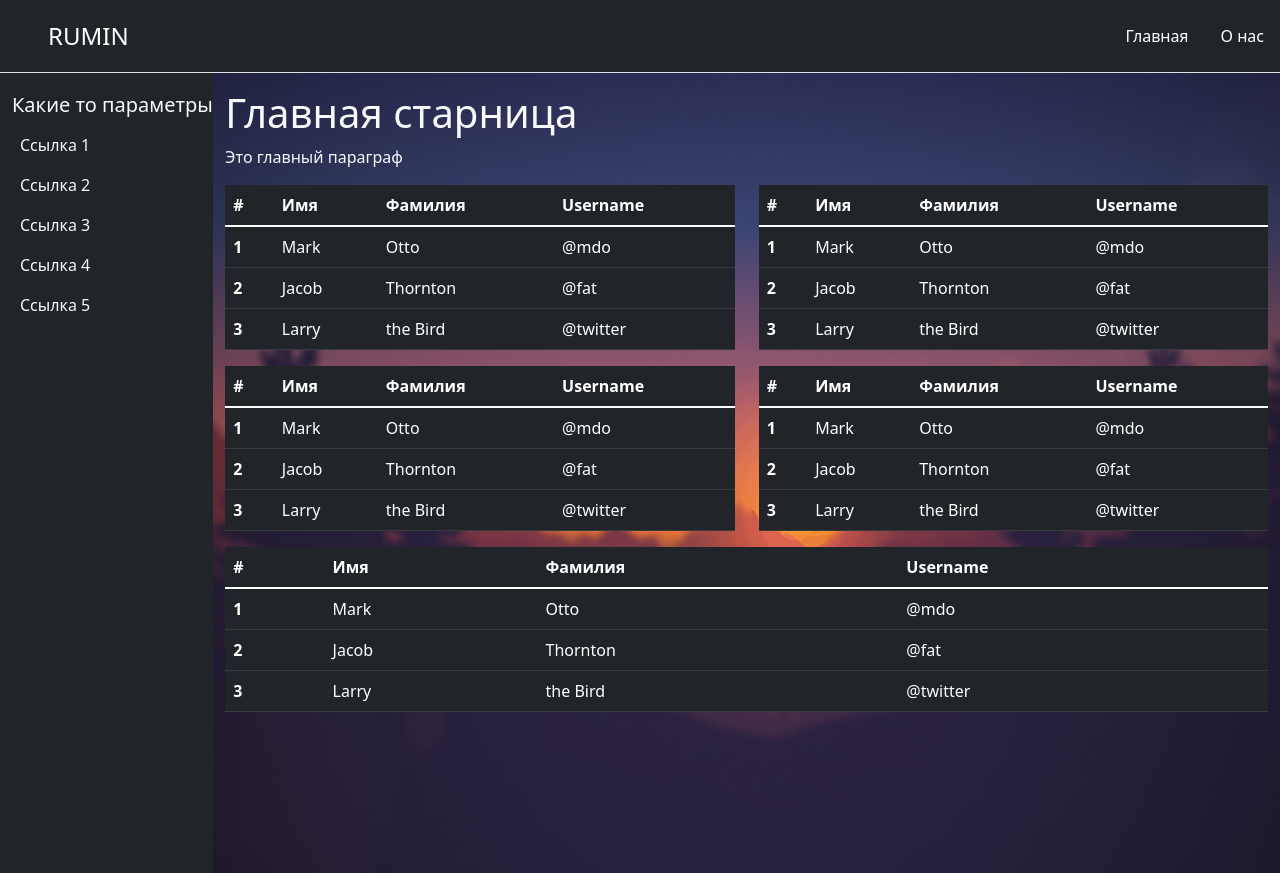
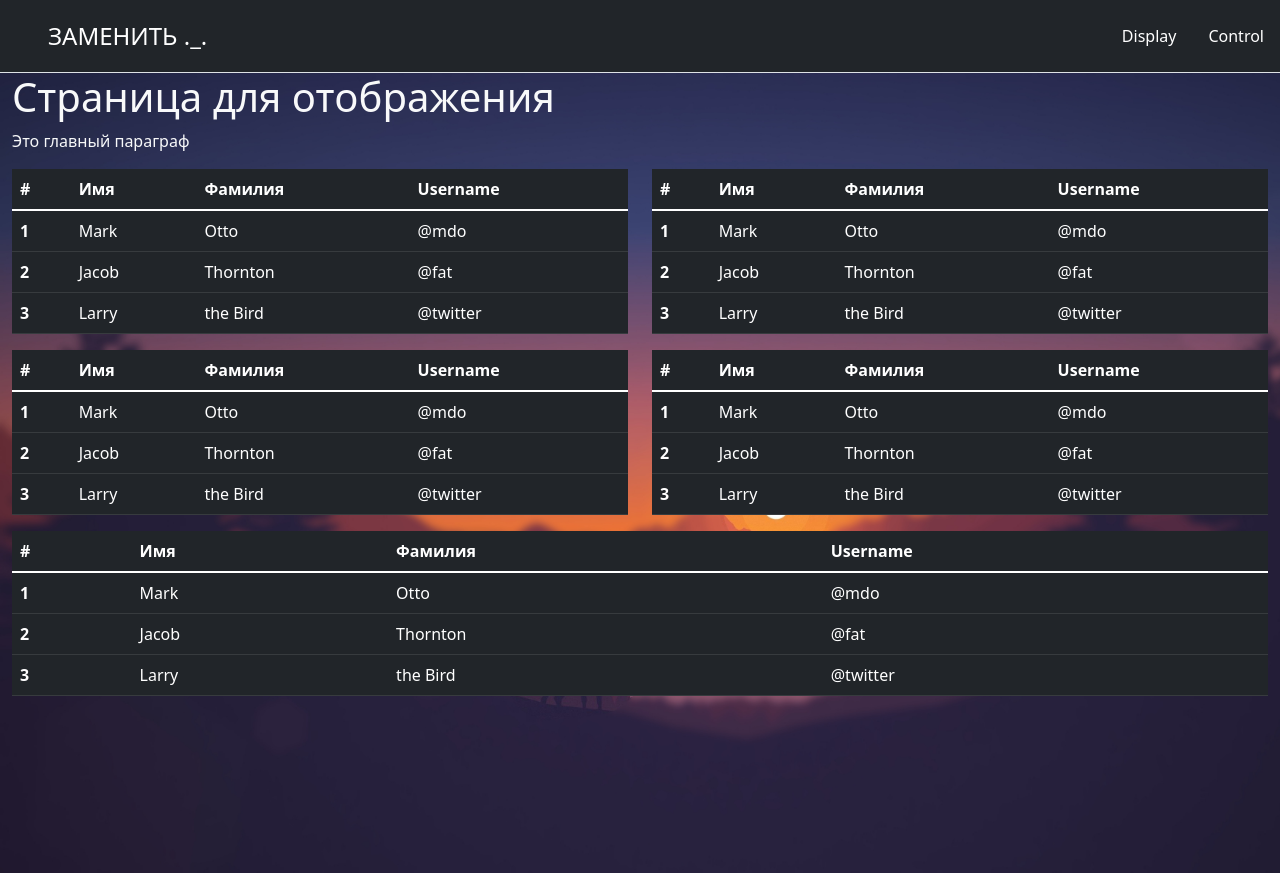
Before and after one commit to TheTyork/super-duper-giggle, a Django app: page / in a window 1280 px wide. Run offline with Django 4.2, Linux system fonts and the light colour scheme; some libraries are stand-ins or nearby versions.

```diff
--- a/DjangoProject/taskmanager/main/static/main/css/stylesheet.css
+++ b/DjangoProject/taskmanager/main/static/main/css/stylesheet.css
@@ -1,3 +1,4 @@
+
 @media (min-width: 768px) {
   .navbar-container {
     position: sticky;
@@ -21,5 +22,18 @@
   }
   .navbar-container .navbar-nav {
     flex-direction: column !important;
+}
   }
+
+div#backimg{
+ min-width: 100%;
+    min-height: 100%;
+    position: relative;
+  background-size: cover;
+
 }
+body, html {
+    width: 100%;
+    background-repeat: round;
+    height: 100%;
+}
--- a/DjangoProject/taskmanager/main/static/main/js/diagram.js
+++ /dev/null
@@ -1,31 +0,0 @@
-
-    google.charts.load("current", {packages:['corechart']});
-    google.charts.setOnLoadCallback(drawChart);
-    function drawChart() {
-      var data = google.visualization.arrayToDataTable([
-        ["Element", "Density", { role: "style" } ],
-        ["Copper", 8.94, "#b87333"],
-        ["Silver", 10.49, "silver"],
-        ["Gold", 19.30, "gold"],
-        ["Platinum", 21.45, "color: #e5e4e2"]
-      ]);
-
-      var view = new google.visualization.DataView(data);
-      view.setColumns([0, 1,
-                       { calc: "stringify",
-                         sourceColumn: 1,
-                         type: "string",
-                         role: "annotation" },
-                       2]);
-
-      var options = {
-        title: "Density of Precious Metals, in g/cm^3",
-        width: 600,
-        height: 400,
-        bar: {groupWidth: "95%"},
-        legend: { position: "none" },
-        backgroundColor: 'transparent',
-      };
-      var chart = new google.visualization.ColumnChart(document.getElementById("columnchart_values"));
-      chart.draw(view, options);
-  }
--- a/DjangoProject/taskmanager/main/static/main/js/main.js
+++ /dev/null
@@ -1,21 +0,0 @@
-google.charts.load("current", {packages:["corechart"]});
-google.charts.setOnLoadCallback(drawChart);
-function drawChart() {
-    var data = google.visualization.arrayToDataTable([
-        ['Language', 'Speakers (in millions)'],
-        ['German', 5.85],
-        ['French', 1.66],
-        ['Italian', 0.316],
-        ['Romansh', 0.0791]
-    ]);
-    var options = {
-        legend: 'none',
-        pieSliceText: 'label',
-        title: 'Swiss Language Use (100 degree rotation)',
-        pieStartAngle: 100,
-        backgroundColor: 'transparent',
-    };
-
-    var chart = new google.visualization.PieChart(document.getElementById('piechart'));
-    chart.draw(data, options);
-}
--- a/DjangoProject/taskmanager/main/templates/main/about.html
+++ b/DjangoProject/taskmanager/main/templates/main/about.html
@@ -1,10 +1,9 @@
 {% extends 'main/base.html'%}
 
 {% block title %}
-Страница про нас
+    CONTROL
 {% endblock %}
 
 {% block content %}
-    <h1>Стрница про нас</h1>
-    <p>Это параграф</p>
+    <h1>Сраница для измененения параметорв</h1>
 {% endblock %}
--- a/DjangoProject/taskmanager/main/templates/main/base.html
+++ b/DjangoProject/taskmanager/main/templates/main/base.html
@@ -16,55 +16,22 @@
 <header class="d-flex flex-wrap justify-content-center py-3  border-bottom">
       <a href="/" class="d-flex align-items-center mb-3 mb-md-0 me-md-auto text-dark text-decoration-none">
         <svg class="bi me-2" width="40" height="32"><use xlink:href="#bootstrap"></use></svg>
-        <span class="fs-4 text-white">RUMIN</span>
+        <span class="fs-4 text-white">ЗАМЕНИТЬ ._.</span>
       </a>
 
       <ul class="nav nav-pills">
-        <li class="nav-item"><a href="{% url 'home' %}" class="nav-link text-white" aria-current="page">Главная</a></li>
-        <li class="nav-item"><a href="{% url 'about' %}" class="nav-link text-white">О нас</a></li>
+        <li class="nav-item"><a href="{% url 'home' %}" class="nav-link text-white" aria-current="page">Display</a></li>
+        <li class="nav-item"><a href="{% url 'about' %}" class="nav-link text-white">Сontrol</a></li>
       </ul>
     </header>
 </div>
-  <div class="container-fluid col-sm-30 text-light" >
-    <div class="row" >
-      <div class="col-md-10 col-lg-2 navbar-container bg-dark" style="overflow: hidden; ">
-        <!-- Вертикальное меню -->
-        <nav class="navbar navbar-expand-md navbar-light mt-1 ">
-          <a class="navbar-brand text-light " href="#">Какие то параметры</a>
-          <div class="collapse navbar-collapse " id="navbar" >
-            <!-- Пункты вертикального меню -->
-            <ul class="navbar-nav text-light">
-              <li class="nav-item">
-              <a class="nav-link text-light" href="{% url 'about' %}">Ссылка 1</a>
-              </li>
-              <li class="nav-item ">
-              <a class="nav-link text-light" href="{% url 'diagram' %}">Ссылка 2</a>
-              </li>
-              <li class="nav-item">
-              <a class="nav-link text-light" href="#">Ссылка 3</a>
-              </li>
-              <li class="nav-item ">
-              <a class="nav-link text-light" href="#">Ссылка 4</a>
-              </li>
-              <li class="nav-item">
-              <a class="nav-link text-light" href="#">Ссылка 5</a>
-              </li>
-            </ul>
-          </div>
-        </nav>
-          "
-      </div >
-      <div class="col-md-8 col-lg-10 content-container" style="background-image: url({% static 'main/img/1.jpg' %}); background-repeat: round;" >
-        <!-- Основной контент страницы  -->
-        <div class="mr-2 mt-3">
+    <div id="backimg" class="container-fluid" style="background-image: url({% static 'main/img/1.jpg' %}); ">
+        <div class="text-light">
         {% block content %}{% endblock %}
         </div>
-      </div>
     </div>
-  </div>
     <script type="text/javascript" src="https://www.gstatic.com/charts/loader.js"></script>
-    <script type="text/javascript" src={% static "main/js/main.js" %}></script>
-    <script type="text/javascript" src={% static "main/js/diagram.js" %}></script>
     <script src="https://cdn.jsdelivr.net/npm/bootstrap@5.1.3/dist/js/bootstrap.bundle.min.js" integrity="sha384-ka7Sk0Gln4gmtz2MlQnikT1wXgYsOg+OMhuP+IlRH9sENBO0LRn5q+8nbTov4+1p" crossorigin="anonymous"></script>
+
 </body>
 </html>
--- a/DjangoProject/taskmanager/main/templates/main/index.html
+++ b/DjangoProject/taskmanager/main/templates/main/index.html
@@ -1,16 +1,20 @@
 {% extends 'main/base.html'%}
+{% load static %}
+
 
 {% block title %}
-Страница про нас
+    DISPALY
 {% endblock %}
 
 {% block content %}
-    <h1>Главная старница </h1>
+
+    <h1>Страница для отображения </h1>
     <p>Это главный параграф</p>
+
      <div >
                 <div class="row">
                     <div class="col">
-            <table class="table table-dark table-hover">
+            <table class="table table-dark ">
               <thead>
                 <tr class="">
                   <th scope="col">#</th>
@@ -42,7 +46,7 @@
             </table>
                </div>
                 <div class="col">
-                    <table class="table table-dark table-hover">
+                    <table class="table table-dark ">
               <thead>
                 <tr class="">
                   <th scope="col- 1">#</th>
@@ -78,7 +82,7 @@
           <div class="">
                 <div class="row">
                     <div class="col">
-            <table class="table table-dark table-hover">
+            <table class="table table-dark ">
               <thead>
                 <tr class="">
                   <th scope="col">#</th>
@@ -110,7 +114,7 @@
             </table>
                </div>
                 <div class="col">
-                    <table class="table table-dark table-hover">
+                    <table class="table table-dark ">
               <thead>
                 <tr class="">
                   <th scope="col-1">#</th>
@@ -145,7 +149,7 @@
             </table>
                </div>
                 <div class="col">
-                    <table class="table table-dark table-hover">
+                    <table class="table table-dark ">
               <thead>
                 <tr class="">
                   <th scope="col-1">#</th>
@@ -176,4 +180,5 @@
               </tbody>
             </table>
         </div>
+
 {% endblock %}
--- a/DjangoProject/taskmanager/main/urls.py
+++ b/DjangoProject/taskmanager/main/urls.py
@@ -5,5 +5,4 @@ from . import views
 urlpatterns = [
     path('',views.index , name = 'home'),
     path('about-us',views.about, name='about'),
-    path('diagram',views.diagram, name='diagram'),
 ]
--- a/DjangoProject/taskmanager/main/views.py
+++ b/DjangoProject/taskmanager/main/views.py
@@ -8,8 +8,6 @@ from django.http import HttpResponse
 def about(request):
     return render(request, 'main/about.html')
 
-def diagram(request):
-    return render(request, 'main/diagram.html')
 
 def index(request):
     return render(request,'main/index.html')
```
Also changed, not shown: DjangoProject/taskmanager/main/templates/main/diagram.html (deleted, +0 -14 lines).
